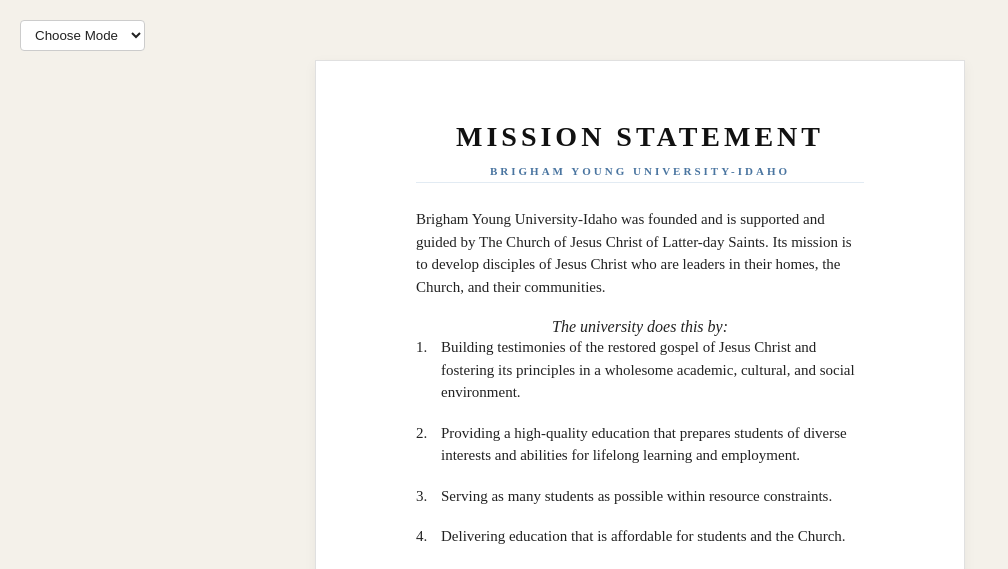
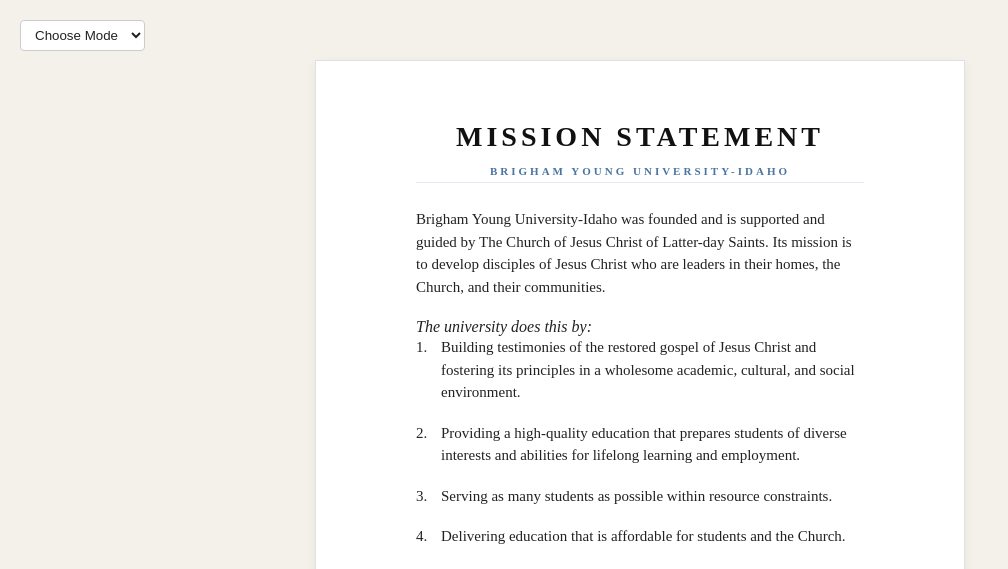
Before and after one commit to ekpenyongeetim/wdd131, a plain HTML site: page mission/index.html in a window 1280 px wide. Shown: the top 569 px of the page, without its empty margins (0-1008 px from the left). Drawn offline with Linux system fonts and the light colour scheme.

Commit message:
em to mission html

```diff
--- a/mission/mission.css
+++ b/mission/mission.css
@@ -30,7 +30,6 @@
   box-shadow: 0 4px 12px rgba(0, 0, 0, 0.05);
   border: 1px solid #e0e0e0;
   box-sizing: border-box;
-  text-align: center;
 }
 
 h1 {
@@ -39,7 +38,7 @@
   letter-spacing: 4px;
   text-transform: uppercase;
   margin: 0 0 12px 0;
-
+  text-align: center;
   color: #111111;
 }
 
@@ -48,7 +47,7 @@
   font-weight: bold;
   letter-spacing: 3px;
   text-transform: uppercase;
-
+  text-align: center;
   color: #4a75a0;
 
   margin-bottom: 25px;
@@ -76,7 +75,7 @@
   margin-bottom: 20px;
 }
 
-.intro-italic {
+em {
   font-style: italic;
   margin-top: 25px;
   margin-bottom: 15px;
```
